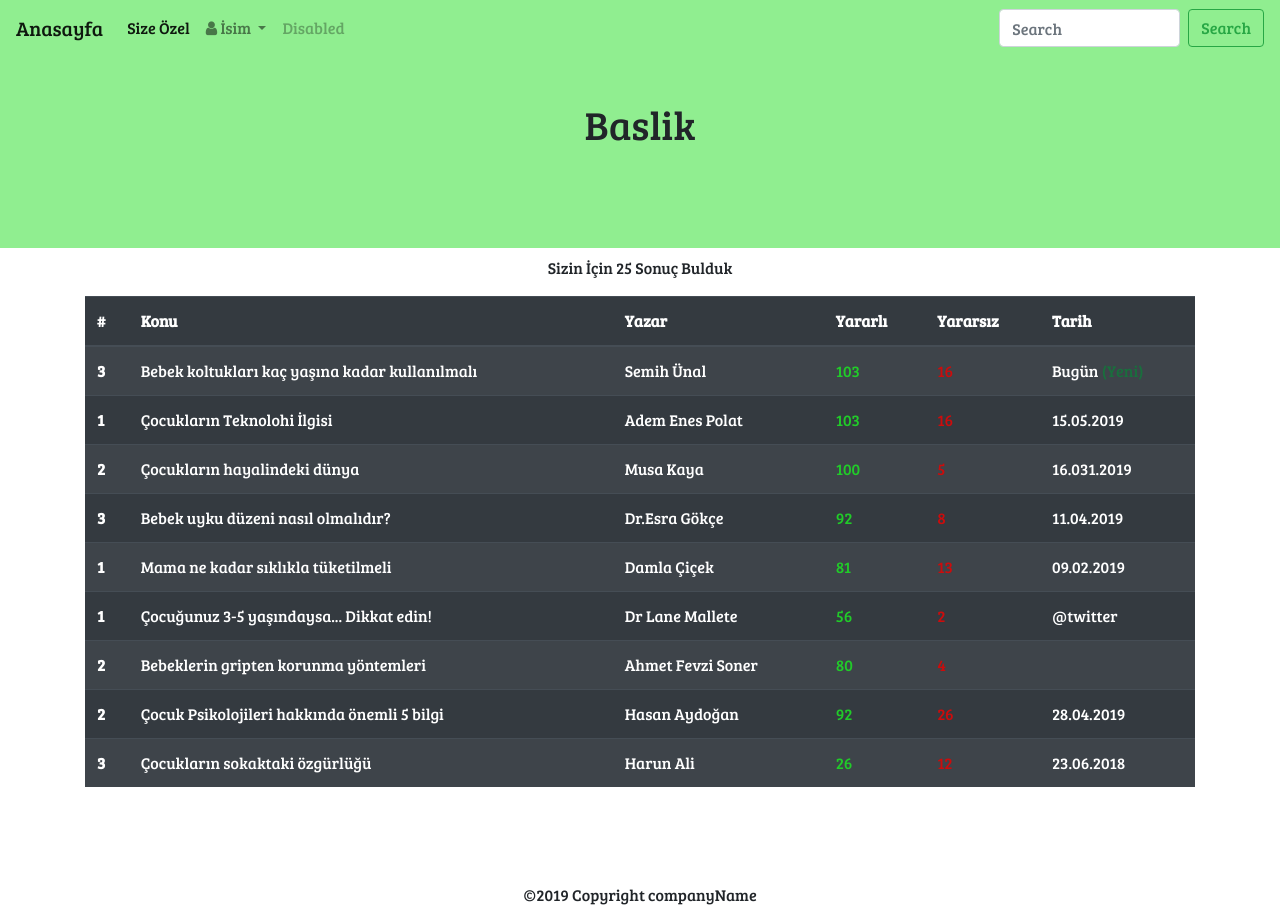
After one commit to AdEnPo/Ebeveyn-Blog-Tartisma, a PHP site: page /Search.php in a window 1280 px wide. The commit adds this page. Run offline with PHP 8.4, Linux system fonts and the light colour scheme; some libraries are stand-ins or nearby versions.

Commit message:
Designed SearchPage and PostPage

```diff
--- a/Includes/footer.php
+++ b/Includes/footer.php
@@ -1,5 +1,4 @@
-		</div><!--row-->
-	<hr>
+
 		<!-- Footer -->
 		<footer class="page-footer font-small special-color-dark pt-4">
 
@@ -56,10 +55,32 @@
 
 	</div><!--container-->
 
-	<script src="https://code.jquery.com/jquery-3.3.1.slim.min.js" integrity="sha384-q8i/X+965DzO0rT7abK41JStQIAqVgRVzpbzo5smXKp4YfRvH+8abtTE1Pi6jizo" crossorigin="anonymous"></script>
-	<script src="https://cdnjs.cloudflare.com/ajax/libs/popper.js/1.14.7/umd/popper.min.js" integrity="sha384-UO2eT0CpHqdSJQ6hJty5KVphtPhzWj9WO1clHTMGa3JDZwrnQq4sF86dIHNDz0W1" crossorigin="anonymous"></script>
-	<script src="https://stackpath.bootstrapcdn.com/bootstrap/4.3.1/js/bootstrap.min.js" integrity="sha384-JjSmVgyd0p3pXB1rRibZUAYoIIy6OrQ6VrjIEaFf/nJGzIxFDsf4x0xIM+B07jRM" crossorigin="anonymous"></script>
+
+
+
+
+	<script src="node_modules\jquery\dist\jquery.slim.min.js"></script>
+
+	<script src="node_modules\bootstrap\dist\js\bootstrap.min.js"></script>
 	<script type="text/javascript" src="assets/main.js"></script>
-	<script src="https://code.jquery.com/jquery-3.4.1.min.js" integrity="sha256-CSXorXvZcTkaix6Yvo6HppcZGetbYMGWSFlBw8HfCJo=" crossorigin="anonymous"></script>
+
+	<script>
+
+	function showNew(){
+		$("#new").show(200);
+		setTimeout(hideNew(), 500);
+	}
+	function hideNew(){
+		$("#new").hide(200);
+		setTimeout(showNew(), 500);
+	}
+
+ $(document).ready(function(){
+	showNew();
+  });
+
+</script>
+
+
 </body>
 </html>
--- a/Includes/header.php
+++ b/Includes/header.php
@@ -1,20 +1,48 @@
 <!DOCTYPE html>
-<html>
+<html lang="en">
+
 <head>
-	<title><?php echo TITLE;  ?></title>
+    <meta charset="UTF-8">
+    <meta name="viewport" content="width=device-width, initial-scale=1.0">
+    <meta http-equiv="X-UA-Compatible" content="ie=edge">
+    <title>Ebeveyn</title>
+    <link rel="stylesheet" href="node_modules\bootstrap\dist\css\bootstrap.min.css">
+    <link rel="stylesheet" href="node_modules\font-awesome\css\font-awesome.min.css">
+   	<link rel="stylesheet" type="text/css" href="assets/styles.css"> <link href="content/progressBar.scss" rel="stylesheet/scss" type="text/css"></link>
+    <link href="https://fonts.googleapis.com/css?family=Bree+Serif" rel="stylesheet">
 
-	<link rel="stylesheet" type="text/css" href="assets/styles.css">
 
-	<link rel="stylesheet" href="https://stackpath.bootstrapcdn.com/bootstrap/4.3.1/css/bootstrap.min.css" integrity="sha384-ggOyR0iXCbMQv3Xipma34MD+dH/1fQ784/j6cY/iJTQUOhcWr7x9JvoRxT2MZw1T" crossorigin="anonymous">
-	<link rel="stylesheet" href="https://use.fontawesome.com/releases/v5.8.2/css/all.css" integrity="sha384-oS3vJWv+0UjzBfQzYUhtDYW+Pj2yciDJxpsK1OYPAYjqT085Qq/1cq5FLXAZQ7Ay" crossorigin="anonymous">
+
+
+
+
+
 
 </head>
-<body>
+
+<style>
+@media (max-width: 768px) {
+	.ulList{
+		margin-right:-15px;
+		margin-bottom:50px;
+	}
+	.col-md-7{
+		padding:0px; 0px;
+	}
+	.col-md-6{
+		padding:0px;
+	}
+
+}
+#likeIcon :hover{
+	background-color:#1A86C1;
+}
+#dislikeIcon : hover{
+	background-color:#1A86C1;
+}
+</style>
+<body style=" font-family: 'Bree Serif', serif;">
 	<?php include("includes/nav.php");?>
-	<div class="text-center">
-		<h1>Evebeyn Tartışma Sitesi</h1>
+	<div class="text-center" style="">
+		<h1>Baslik</h1>
 	</div>
-
-	<div class="container">
-
-		<div class="row">
--- a/Includes/nav.php
+++ b/Includes/nav.php
@@ -1,6 +1,6 @@
-<div class="container" >
+
 	<nav class="navbar navbar-expand-md fixed-top navbar-light" id="nav">
-  <a class="navbar-brand" href="#">Navbar</a>
+  <a class="navbar-brand" href="#">Anasayfa</a>
   <button class="navbar-toggler" type="button" data-toggle="collapse" data-target="#navbarSupportedContent" aria-controls="navbarSupportedContent" aria-expanded="false" aria-label="Toggle navigation">
     <span class="navbar-toggler-icon"></span>
   </button>
@@ -8,18 +8,16 @@
   <div class="collapse navbar-collapse" id="navbarSupportedContent">
     <ul class="navbar-nav mr-auto">
       <li class="nav-item active">
-        <a class="nav-link" href="#">Home <span class="sr-only">(current)</span></a>
+        <a class="nav-link" href="#">Size Özel <span class="sr-only">(current)</span></a>
       </li>
-      <li class="nav-item">
-        <a class="nav-link" href="#">Link</a>
-      </li>
+
       <li class="nav-item dropdown">
         <a class="nav-link dropdown-toggle" href="#" id="navbarDropdown" role="button" data-toggle="dropdown" aria-haspopup="true" aria-expanded="false">
-          Dropdown
+        <span class="fa fa-user"></span> İsim
         </a>
         <div class="dropdown-menu" aria-labelledby="navbarDropdown">
-          <a class="dropdown-item" href="#">Action</a>
-          <a class="dropdown-item" href="#">Another action</a>
+          <a class="dropdown-item" href="#"> Profil</a>
+          <a class="dropdown-item" href="#">Hesap Ayarları</a>
           <div class="dropdown-divider"></div>
           <a class="dropdown-item" href="#">Something else here</a>
         </div>
@@ -30,8 +28,7 @@
     </ul>
     <form class="form-inline my-2 my-lg-0">
       <input class="form-control mr-sm-2" type="search" placeholder="Search" aria-label="Search">
-      <button class="btn btn-outline-success my-2 my-sm-0" type="submit">Search</button>
+      <a href="Search.php" class="btn btn-outline-success my-2 my-sm-0">Search</a>
     </form>
   </div>
 </nav>
-</div>
--- /dev/null
+++ b/Search.php
@@ -0,0 +1,102 @@
+<?php
+	define("TITLE", "Home | Web Project");
+	include ("includes/header.php");
+?>
+<div class="container" >
+
+<p class="text-center">Sizin İçin 25 Sonuç Bulduk</p>
+
+<table class="table table-striped table-dark">
+  <thead>
+    <tr>
+      <th scope="col">#</th>
+      <th scope="col">Konu</th>
+      <th scope="col">Yazar</th>
+      <th scope="col">Yararlı</th>
+      <th scope="col">Yararsız</th>
+      <th scope="col">Tarih</th>
+    </tr>
+  </thead>
+  <tbody>
+  <tr>
+      <th scope="row">3</th>
+      <td>Bebek koltukları kaç yaşına kadar kullanılmalı</td>
+      <td>Semih Ünal</td>
+      <td style="color:#21CB29">103</td>
+	  <td  style="color:#CC0C0C">16</td>
+      <td >Bugün <span class=""  id="new" style="color:#196F3D">(Yeni)</span></td>
+    </tr>
+    <tr>
+      <th scope="row">1</th>
+      <td>Çocukların Teknolohi İlgisi</td>
+      <td>Adem Enes Polat</td>
+
+	  <td style="color:#21CB29">103</td>
+	  <td style="color:#CC0C0C">16</td>
+      <td>15.05.2019</td>
+    </tr>
+    <tr>
+      <th scope="row">2</th>
+      <td>Çocukların hayalindeki dünya</td>
+      <td>Musa Kaya</td>
+      <td style="color:#21CB29">100</td>
+      <td  style="color:#CC0C0C">5</td>
+	  <td>16.031.2019</td>
+    </tr>
+    <tr>
+      <th scope="row">3</th>
+      <td>Bebek uyku düzeni nasıl olmalıdır?</td>
+      <td>Dr.Esra Gökçe</td>
+      <td style="color:#21CB29">92</td>
+      <td  style="color:#CC0C0C">8</td>
+	  <td>11.04.2019</td>
+    </tr>
+	<tr>
+      <th scope="row">1</th>
+      <td>Mama ne kadar sıklıkla tüketilmeli</td>
+      <td>Damla Çiçek</td>
+      <td style="color:#21CB29">81</td>
+      <td  style="color:#CC0C0C">13</td>
+	  <td>09.02.2019</td>
+    </tr>
+    <tr>
+      <th scope="row">1</th>
+      <td>Çocuğunuz 3-5 yaşındaysa... Dikkat edin!</td>
+      <td>Dr Lane Mallete</td>
+      <td style="color:#21CB29">56</td>
+	  <td  style="color:#CC0C0C">2</td>
+      <td>@twitter</td>
+	</tr>
+	<tr>
+      <th scope="row">2</th>
+      <td>Bebeklerin gripten korunma yöntemleri</td>
+      <td>Ahmet Fevzi Soner</td>
+
+	  <td style="color:#21CB29">80</td>
+      <td  style="color:#CC0C0C">4</td>
+	  <td></td>
+    </tr>
+
+
+    <tr>
+      <th scope="row">2</th>
+      <td>Çocuk Psikolojileri hakkında önemli 5 bilgi</td>
+      <td>Hasan Aydoğan</td>
+	  <td style="color:#21CB29">92</td>
+      <td  style="color:#CC0C0C">26</td>
+	  <td>28.04.2019</td>
+    </tr>
+    <tr>
+      <th scope="row">3</th>
+      <td>Çocukların sokaktaki özgürlüğü</td>
+      <td>Harun Ali </td>
+      <td style="color:#21CB29">26</td>
+      <td  style="color:#CC0C0C">12</td>
+	  <td>23.06.2018</td>
+    </tr>
+  </tbody>
+</table>
+
+</div>
+
+<?php include ("includes/footer.php"); ?>
--- a/index.php
+++ b/index.php
@@ -168,7 +168,9 @@
             </div>
             </div>
 
-
+		<hr>
+        <h5>-> Semih</h5>
+        <hr>
 
             <div class="row" style="padding-left:15px;">
             <div class="col-md-6 col-lg-6 " style="">
```
Also changed, not shown: Post.php (added, +59 -0 lines), assets/styles.css (+32 -12 lines).
